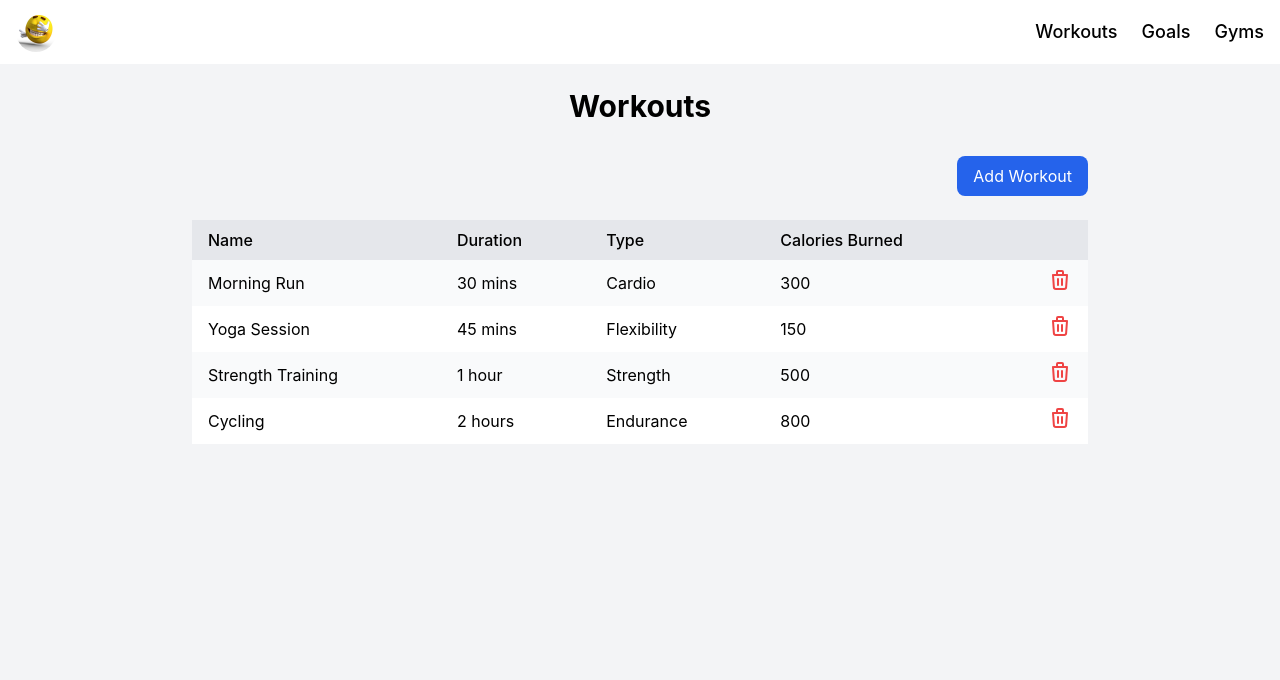
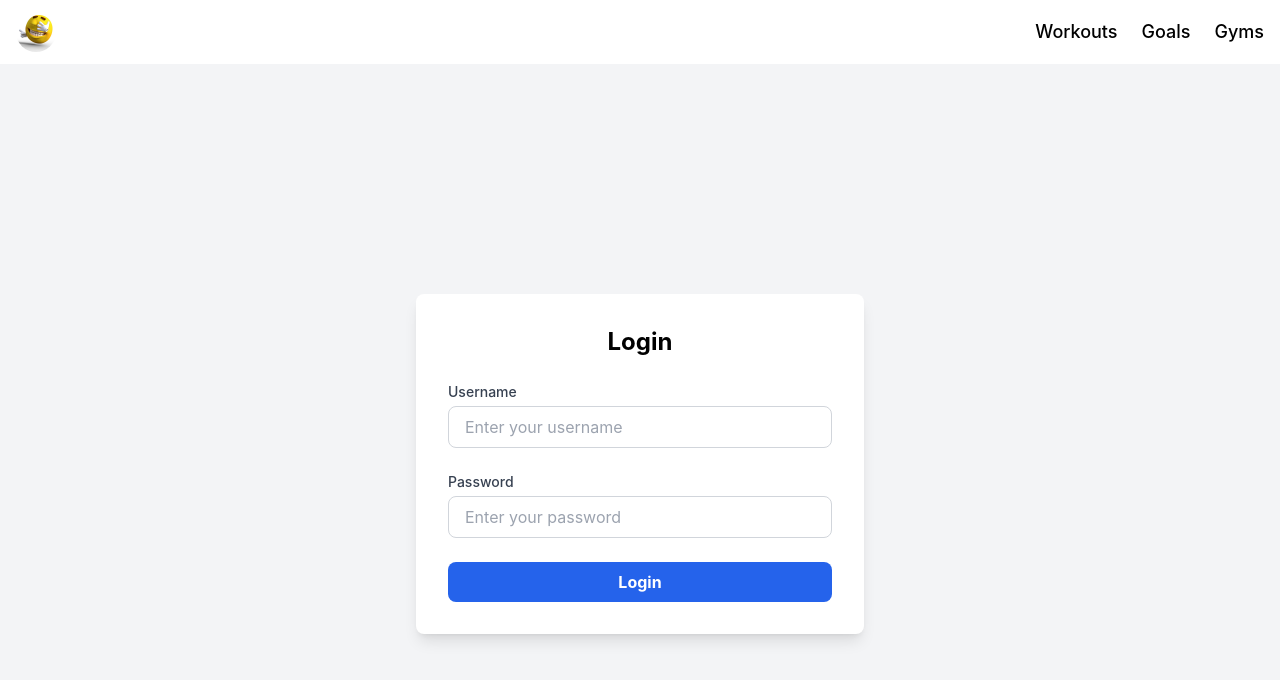
Before and after one commit to alexandramarum/comp426-final-project, a React (Create React App) app in the folder frontend/: page / in a window 1280 px wide. Before the commit this address led to /workouts. Shown: the top 680 px of the page. Built offline with nearby package versions, Linux system fonts and the light colour scheme.

Commit message:
Create initial Login view

```diff
--- a/frontend/src/App.js
+++ b/frontend/src/App.js
@@ -9,6 +9,7 @@ import {
 import Workouts from "./components/Workouts";
 import Goals from "./components/Goals";
 import Gyms from "./components/Gyms";
+import Login from "./components/Login";
 
 const App = () => {
   return (
@@ -56,7 +57,7 @@ const App = () => {
 
         <main className="flex-grow">
           <Routes>
-            <Route path="/" element={<Navigate to="/workouts" />} />
+            <Route path="/" element={<Login />} />
             <Route path="/workouts" element={<Workouts />} />
             <Route path="/goals" element={<Goals />} />
             <Route path="/gyms" element={<Gyms />} />
--- /dev/null
+++ b/frontend/src/components/Login.js
@@ -0,0 +1,80 @@
+import React, { useState } from "react";
+import { useNavigate } from "react-router-dom";
+
+const Login = () => {
+  const [credentials, setCredentials] = useState({
+    username: "",
+    password: "",
+  });
+  const [error, setError] = useState("");
+  const navigate = useNavigate();
+
+  const inputEdits = (e) => {
+    const { name, value } = e.target;
+    setCredentials((prev) => ({ ...prev, [name]: value }));
+  };
+
+  const onLogin = (e) => {
+    e.preventDefault();
+
+    // simulate backend authentication
+    if (
+      credentials.username === "user" &&
+      credentials.password === "password"
+    ) {
+      sessionStorage.setItem("user", credentials.username);
+      navigate("/workouts");
+    } else {
+      setError("Invalid username or password.");
+    }
+  };
+
+  return (
+    <div className="flex items-center justify-center min-h-screen bg-gray-100">
+      <div className="bg-white shadow-lg rounded-lg p-8 max-w-md w-full">
+        <h2 className="text-2xl font-bold text-center mb-6">Login</h2>
+        {error && (
+          <div className="mb-4 p-3 text-sm text-red-700 bg-red-100 rounded-lg">
+            {error}
+          </div>
+        )}
+        <form className="space-y-6" onSubmit={onLogin}>
+          <div>
+            <label className="block text-sm font-medium text-gray-700 mb-1">
+              Username
+            </label>
+            <input
+              type="text"
+              name="username"
+              className="w-full px-4 py-2 border border-gray-300 rounded-lg focus:outline-none focus:ring-2 focus:ring-blue-500"
+              value={credentials.username}
+              onChange={inputEdits}
+              placeholder="Enter your username"
+            />
+          </div>
+          <div>
+            <label className="block text-sm font-medium text-gray-700 mb-1">
+              Password
+            </label>
+            <input
+              type="password"
+              name="password"
+              className="w-full px-4 py-2 border border-gray-300 rounded-lg focus:outline-none focus:ring-2 focus:ring-blue-500"
+              value={credentials.password}
+              onChange={inputEdits}
+              placeholder="Enter your password"
+            />
+          </div>
+          <button
+            type="submit"
+            className="w-full bg-blue-600 text-white font-bold py-2 rounded-lg hover:bg-blue-700 focus:outline-none focus:ring-2 focus:ring-blue-500"
+          >
+            Login
+          </button>
+        </form>
+      </div>
+    </div>
+  );
+};
+
+export default Login;
```
